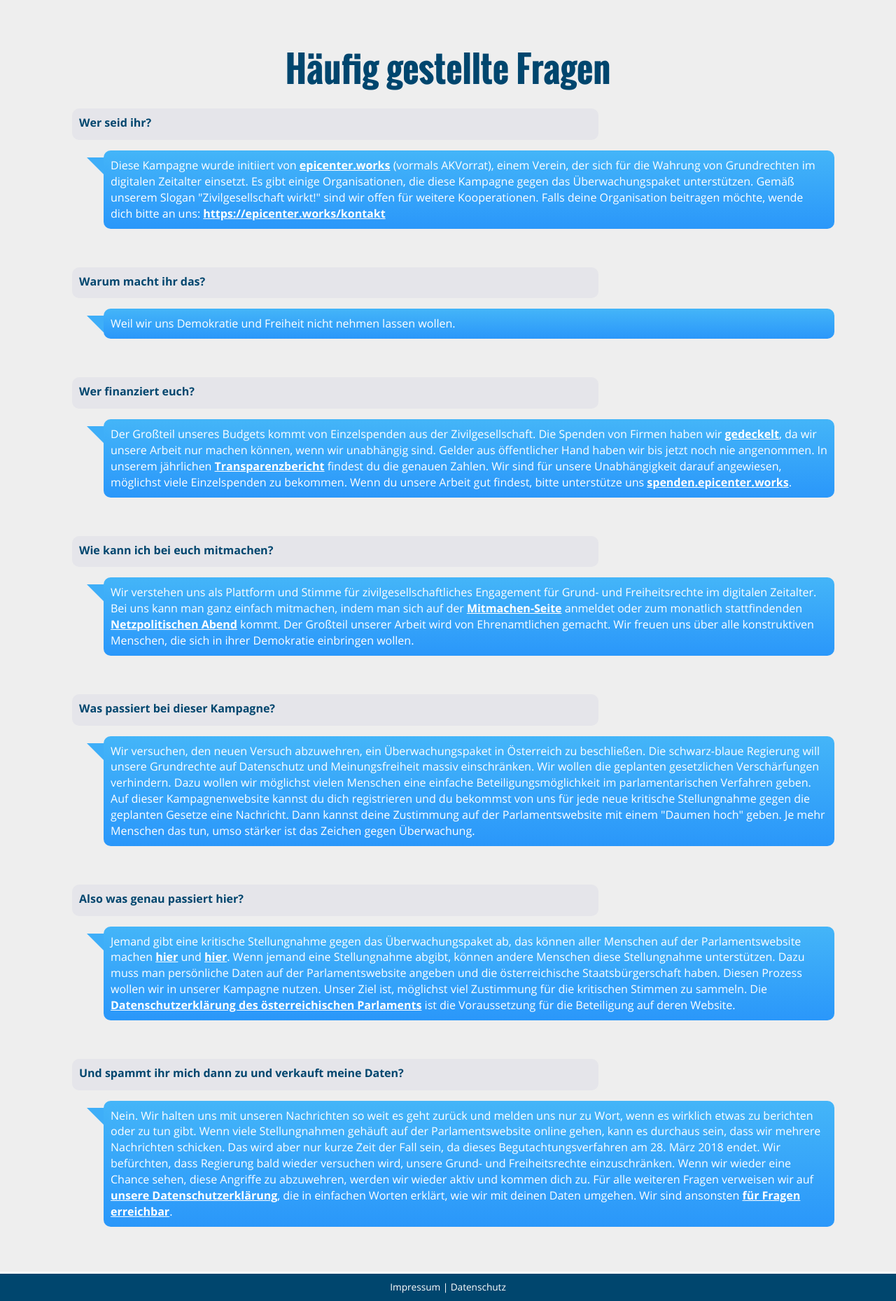
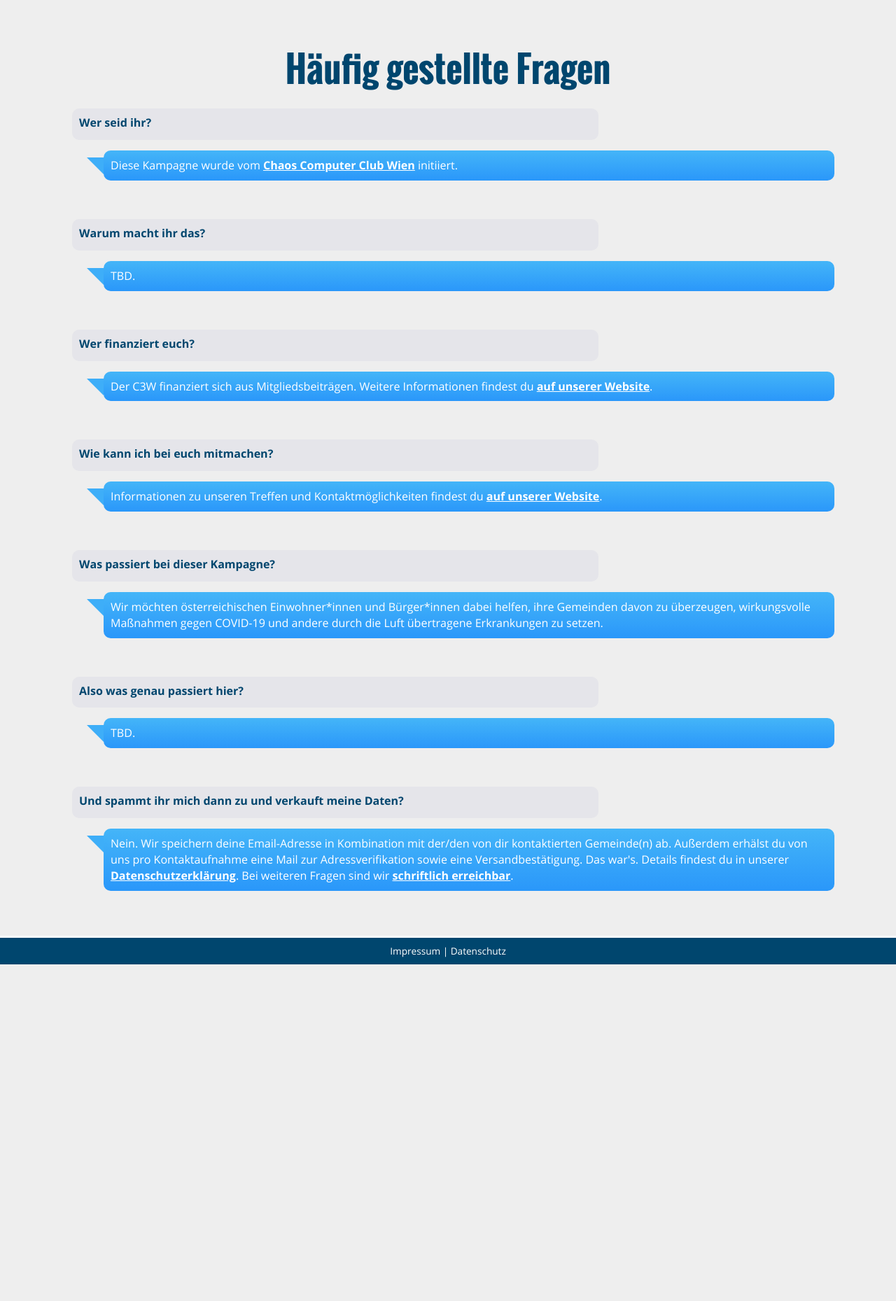
Before and after one commit to c3wien/Poke-That-Gmeind, a Python web app: template luftfilterbegehren/templates/general/faq.html in a window 1280 px wide. Shown: the part 97-1956 px from the top of the page at 70% size. After the commit the page ends 1475 px from the top, so only its background shows below. Run offline with Jinja, Linux system fonts and the light colour scheme; the template is opened without the code that fills it, so the values that code supplies are empty; some libraries are stand-ins or nearby versions.

Commit message:
[FAQ] adapt / update information
replaced all epicenter.works information with more fitting information

```diff
--- a/luftfilterbegehren/templates/general/faq.html
+++ b/luftfilterbegehren/templates/general/faq.html
@@ -17,7 +17,7 @@
                 </li>
                 <li>
                     <p>
-                        Diese Kampagne wurde initiiert von <a href="https://epicenter.works/" target="_blank">epicenter.works</a> (vormals AKVorrat), einem Verein, der sich für die Wahrung von Grundrechten im digitalen Zeitalter einsetzt. Es gibt einige Organisationen, die diese Kampagne gegen das Überwachungspaket unterstützen. Gemäß unserem Slogan "Zivilgesellschaft wirkt!" sind wir offen für weitere Kooperationen. Falls deine Organisation beitragen möchte, wende dich bitte an uns: <a href="https://epicenter.works/kontakt" target="_blank">https://epicenter.works/kontakt</a>
+                        Diese Kampagne wurde vom <a href="https://c3w.at/" target="_blank">Chaos Computer Club Wien</a> initiiert.
                     </p>
                 </li>
                 <li>
@@ -26,7 +26,9 @@
                     </div>
                 </li>
                 <li>
-                    <p>Weil wir uns Demokratie und Freiheit nicht nehmen lassen wollen.</p>
+                    <p>
+                        TBD.
+                    </p>
                 </li>
                 <li>
                     <div class="avtxt">
@@ -35,7 +37,7 @@
                 </li>
                 <li>
                     <p>
-                        Der Großteil unseres Budgets kommt von Einzelspenden aus der Zivilgesellschaft. Die Spenden von Firmen haben wir <a href="https://epicenter.works/spenden-faq">gedeckelt</a>, da wir unsere Arbeit nur machen können, wenn wir unabhängig sind. Gelder aus öffentlicher Hand haben wir bis jetzt noch nie angenommen. In unserem jährlichen <a href="https://epicenter.works/transparenz">Transparenzbericht</a> findest du die genauen Zahlen. Wir sind für unsere Unabhängigkeit darauf angewiesen, möglichst viele Einzelspenden zu bekommen. Wenn du unsere Arbeit gut findest, bitte unterstütze uns <a href="https://spenden.epicenter.works">spenden.epicenter.works</a>.
+                        Der C3W finanziert sich aus Mitgliedsbeiträgen. Weitere Informationen findest du <a href="https://c3w.at/" target="_blank">auf unserer Website</a>.
                     </p>
                 </li>
                 <li>
@@ -45,7 +47,7 @@
                 </li>
                 <li>
                     <p>
-                        Wir verstehen uns als Plattform und Stimme für zivilgesellschaftliches Engagement für Grund- und Freiheitsrechte im digitalen Zeitalter. Bei uns kann man ganz einfach mitmachen, indem man sich auf der <a href="https://epicenter.works/mitmachen">Mitmachen-Seite</a> anmeldet oder zum monatlich stattfindenden <a href="https://epicenter.works/tags/Veranstaltungen">Netzpolitischen Abend</a> kommt. Der Großteil unserer Arbeit wird von Ehrenamtlichen gemacht. Wir freuen uns über alle konstruktiven Menschen, die sich in ihrer Demokratie einbringen wollen.
+                        Informationen zu unseren Treffen und Kontaktmöglichkeiten findest du <a href="https://c3w.at/mitmachen/" target="_blank">auf unserer Website</a>.
                     </p>
                 </li>
                 <li>
@@ -55,7 +57,7 @@
                 </li>
                 <li>
                     <p>
-                        Wir versuchen, den neuen Versuch abzuwehren, ein Überwachungspaket in Österreich zu beschließen. Die schwarz-blaue Regierung will unsere Grundrechte auf Datenschutz und Meinungsfreiheit massiv einschränken. Wir wollen die geplanten gesetzlichen Verschärfungen verhindern. Dazu wollen wir möglichst vielen Menschen eine einfache Beteiligungsmöglichkeit im parlamentarischen Verfahren geben. Auf dieser Kampagnenwebsite kannst du dich registrieren und du bekommst von uns für jede neue kritische Stellungnahme gegen die geplanten Gesetze eine Nachricht. Dann kannst deine Zustimmung auf der Parlamentswebsite mit einem "Daumen hoch" geben. Je mehr Menschen das tun, umso stärker ist das Zeichen gegen Überwachung.
+                        Wir möchten österreichischen Einwohner*innen und Bürger*innen dabei helfen, ihre Gemeinden davon zu überzeugen, wirkungsvolle Maßnahmen gegen COVID-19 und andere durch die Luft übertragene Erkrankungen zu setzen.
                     </p>
                 </li>
                 <li>
@@ -65,7 +67,7 @@
                 </li>
                 <li>
                     <p>
-                        Jemand gibt eine kritische Stellungnahme gegen das Überwachungspaket ab, das können aller Menschen auf der Parlamentswebsite machen <a href="https://www.parlament.gv.at/PAKT/VHG/XXVI/AUA/AUA_00004/index.shtml">hier</a> und <a href="https://www.parlament.gv.at/PAKT/VHG/XXVI/AUA/AUA_00001/index.shtml">hier</a>. Wenn jemand eine Stellungnahme abgibt, können andere Menschen diese Stellungnahme unterstützen. Dazu muss man persönliche Daten auf der Parlamentswebsite angeben und die österreichische Staatsbürgerschaft haben. Diesen Prozess wollen wir in unserer Kampagne nutzen. Unser Ziel ist, möglichst viel Zustimmung für die kritischen Stimmen zu sammeln. Die <a href="https://www.parlament.gv.at/DSH/index.shtml">Datenschutzerklärung des österreichischen Parlaments</a> ist die Voraussetzung für die Beteiligung auf deren Website.
+                        TBD.
                     </p>
                 </li>
                 <li>
@@ -75,7 +77,7 @@
                 </li>
                 <li>
                     <p>
-                        Nein. Wir halten uns mit unseren Nachrichten so weit es geht zurück und melden uns nur zu Wort, wenn es wirklich etwas zu berichten oder zu tun gibt. Wenn viele Stellungnahmen gehäuft auf der Parlamentswebsite online gehen, kann es durchaus sein, dass wir mehrere Nachrichten schicken. Das wird aber nur kurze Zeit der Fall sein, da dieses Begutachtungsverfahren am 28. März 2018 endet. Wir befürchten, dass  Regierung bald wieder versuchen wird, unsere Grund- und Freiheitsrechte einzuschränken. Wenn wir wieder eine Chance sehen, diese Angriffe zu abzuwehren, werden wir wieder aktiv und kommen dich zu. Für alle weiteren Fragen verweisen wir auf <a href="https://überwachungspaket.at/datenschutz/">unsere Datenschutzerklärung</a>, die in einfachen Worten erklärt, wie wir mit deinen Daten umgehen. Wir sind ansonsten <a href="https://epicenter.works/kontakt">für Fragen erreichbar</a>.
+                        Nein. Wir speichern deine Email-Adresse in Kombination mit der/den von dir kontaktierten Gemeinde(n) ab. Außerdem erhälst du von uns pro Kontaktaufnahme eine Mail zur Adressverifikation sowie eine Versandbestätigung. Das war's. Details findest du in unserer <a href="https://luftfilterbegehren.at/datenschutz/">Datenschutzerklärung</a>. Bei weiteren Fragen sind wir <a href=""https://luftfilterbegehren.at/kontakt">schriftlich erreichbar</a>.
                     </p>
                 </li>
             </ul>
```
